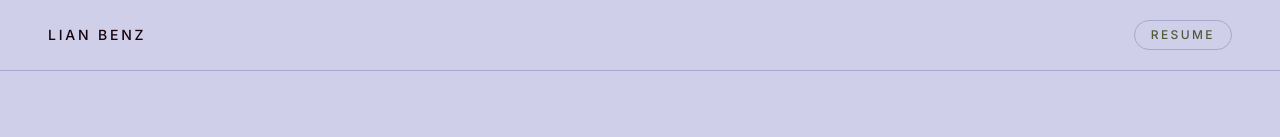
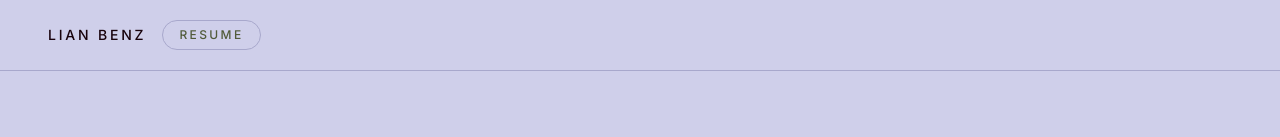
Before and after one commit to gracebenz/lb-website, a Next.js app: page / in a window 1280 px wide. Shown: the top 137 px of the page. Built offline with nearby package versions, Linux system fonts and the light colour scheme; a web font is replaced by a local one.

Commit message:
Hover color to gold, move resume link next to name
Co-Authored-By: Claude Sonnet 4.6 <noreply@anthropic.com>

```diff
--- a/app/globals.css
+++ b/app/globals.css
@@ -11,7 +11,7 @@
   --ink: var(--coffee-bean);
   --ink-mid: var(--olive-leaf);
   --rule: #a8a8cc;
-  --accent: var(--fern);
+  --accent: var(--royal-gold);
 }
 
 body {
--- a/app/layout.tsx
+++ b/app/layout.tsx
@@ -29,6 +29,7 @@ export default function RootLayout({
           className="px-6 md:px-12 py-5 flex items-center justify-between border-b"
           style={{ borderColor: "var(--rule)", fontFamily: "var(--font-body)" }}
         >
+          <div className="flex items-center gap-4">
             <a href="/" className="text-sm tracking-[0.2em] uppercase font-medium">
               Lian Benz
             </a>
@@ -41,6 +42,7 @@ export default function RootLayout({
             >
               Resume
             </a>
+          </div>
         </header>
         <main className="flex-1">{children}</main>
         <footer
```
Lines whose indentation alone changed are shown as unchanged.
